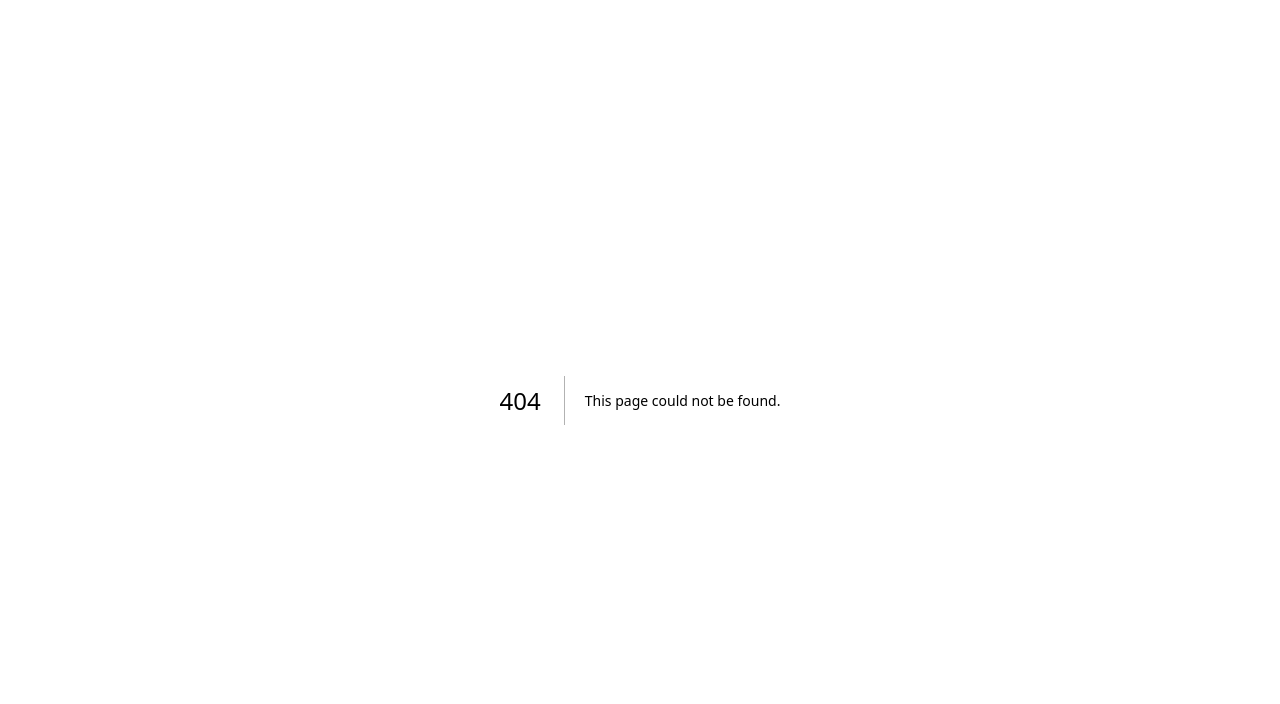
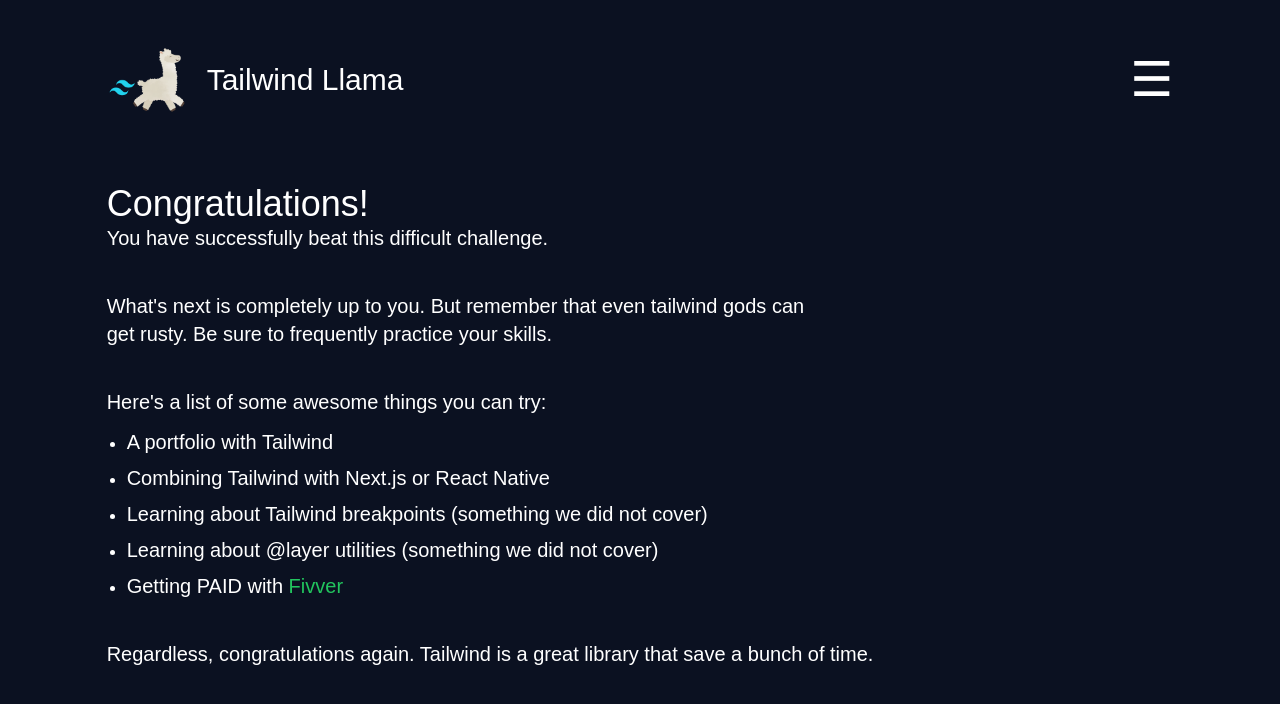
Before and after one commit to Larry-Larriee/next-llama, a Next.js app in the folder my-app/: page /congrats in a window 1280 px wide. Before the commit this address had no page. Shown: the top 704 px of the page. Built offline with nearby package versions, Linux system fonts and the light colour scheme.

Commit message:
congrats page

```diff
--- /dev/null
+++ b/my-app/src/app/congrats/page.js
@@ -0,0 +1,70 @@
+import React from "react";
+import Navigation from "../../components/Navigation";
+
+export default function page() {
+  return (
+    <>
+      <div className="flex w-full flex-col items-center gap-16">
+        <Navigation />
+
+        <section className="flex w-10/12 flex-col gap-10">
+          <div className="w-2/3">
+            <p className="text-4xl text-white">Congratulations!</p>
+            <p className="text-xl text-white">
+              You have successfully beat this difficult challenge.
+            </p>
+          </div>
+
+          <div className="w-2/3">
+            <p className="text-xl text-white">
+              What&apos;s next is completely up to you. But remember that even
+              tailwind gods can get rusty. Be sure to frequently practice your
+              skills.
+            </p>
+          </div>
+
+          <div className="flex w-2/3 flex-col gap-3">
+            <p className="text-xl text-white">
+              Here&apos;s a list of some awesome things you can try:
+            </p>
+
+            <ul className="flex list-disc flex-col gap-2 pl-5 text-white">
+              <li>
+                <p className="text-xl text-white">A portfolio with Tailwind</p>
+              </li>
+              <li>
+                <p className="text-xl text-white">
+                  Combining Tailwind with Next.js or React Native
+                </p>
+              </li>
+              <li>
+                <p className="text-xl text-white">
+                  Learning about Tailwind breakpoints (something we did not
+                  cover)
+                </p>
+              </li>
+              <li>
+                <p className="text-xl text-white">
+                  Learning about @layer utilities (something we did not cover)
+                </p>
+              </li>
+              <li>
+                <p className="text-xl text-white">
+                  Getting PAID with{" "}
+                  <span className="text-green-500">Fivver</span>
+                </p>
+              </li>
+            </ul>
+          </div>
+
+          <div className="w-3/4">
+            <p className="text-xl text-white">
+              Regardless, congratulations again. Tailwind is a great library
+              that save a bunch of time.
+            </p>
+          </div>
+        </section>
+      </div>
+    </>
+  );
+}
```
